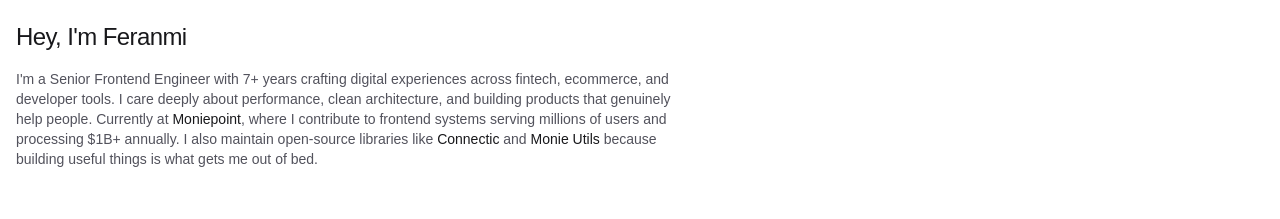
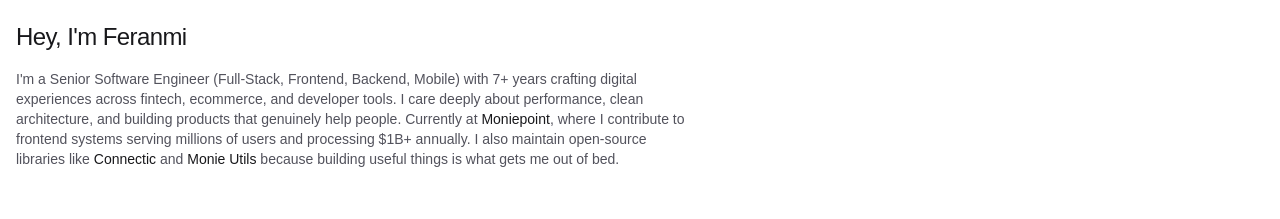
Before and after one commit to spiderocious/devferanmi.xyz, a Next.js app: page / in a window 1280 px wide. Shown: the part 162-381 px from the top of the page. Built offline with nearby package versions, Linux system fonts and the light colour scheme; no server answers.

Commit message:
update job title in header component

```diff
--- a/src/app/components/header/index.tsx
+++ b/src/app/components/header/index.tsx
@@ -28,7 +28,7 @@
           </h1>
 
           <div className="text-sm text-zinc-600 dark:text-zinc-400 mb-6 max-w-2xl">
-            I&apos;m a Senior Frontend Engineer with 7+ years crafting digital
+            I&apos;m a Senior Software Engineer (Full-Stack, Frontend, Backend, Mobile) with 7+ years crafting digital
             experiences across fintech, ecommerce, and developer tools. I care
             deeply about performance, clean architecture, and building products
             that genuinely help people. Currently at{" "}
```
